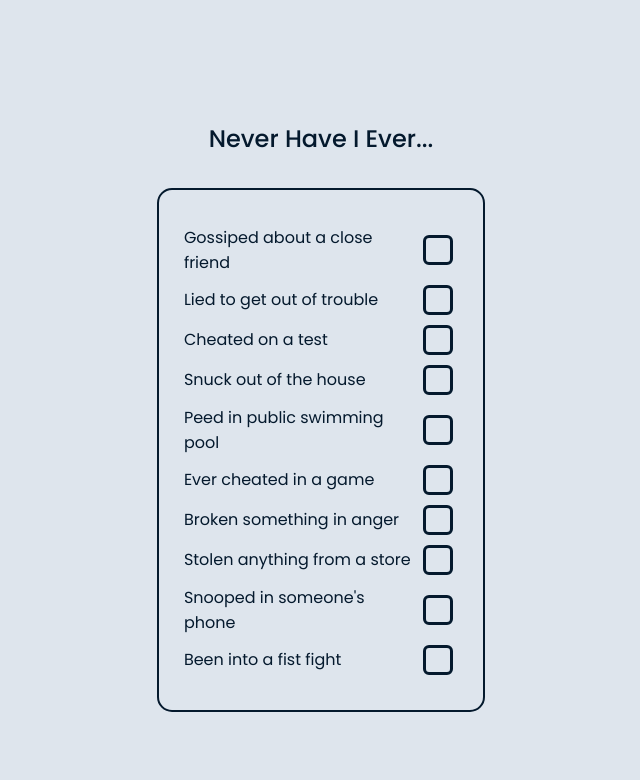
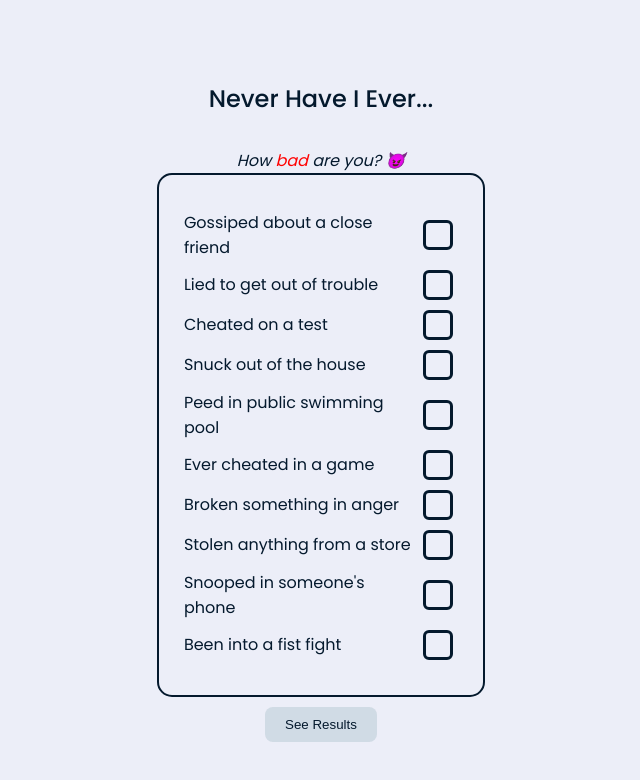
Before and after one commit to RheaP911/HaveYouEver, a plain HTML site: page index.html in a window 1280 px wide. Shown: the whole page, without its empty margins (319-959 px from the left). Drawn offline with Linux system fonts and the light colour scheme.

Commit message:
Added button

```diff
--- a/index.html
+++ b/index.html
@@ -14,6 +14,7 @@
 
     <div class="content">
         <span class="content-title">Never Have I Ever...</span>
+        <span class="content-subtitle">How <span>bad</span> are you? &#128520;</span>
         <div class="container">
             <div class="row">
                 <p>Gossiped about a close friend</p>
@@ -86,6 +87,7 @@
                 </label>
             </div>
         </div>
+        <button class="btn-result">See Results</button>
     </div>
 
     <script src="script.js"></script>
--- a/styles.css
+++ b/styles.css
@@ -15,7 +15,7 @@
     align-items: center;
     width: 100vw;
     height: 100vh;
-    background: #DEE5ED;
+    background: #ECEEF8;
     color: #04192d;
     transition: opacity 1s, visibility 1s;
     animation: bg 12s ease infinite;
@@ -57,7 +57,7 @@
     width: 150px;
     height: var(--height-of-loading-bar);
     border-radius: 30px;
-    background-color: rgba(0, 0, 0, 0.2);
+    background-color: rgba(255, 255, 255, 0.2);
     position: relative;
 }
 
@@ -91,6 +91,15 @@
     margin: 2rem;
     font-size: 1.5em;
     font-weight: 500;
+}
+
+.content-subtitle {
+    font-style: italic;
+    text-align: center;
+}
+
+.content-subtitle span {
+    color: red;
 }
 
 .container {
@@ -147,7 +156,7 @@ label span::after {
     bottom: 8px;
     width: 0px;
     height: 0px;
-    border: solid #04192d;
+    border: solid red;
     border-width: 0 6px 6px 0;
     transform: rotate(45deg);
     opacity: 0;
@@ -159,3 +168,19 @@ input:checked ~ span::after {
     height: 20px;
     opacity: 1;
 }
+
+.btn-result {
+    padding: 10px 20px;
+    margin: 10px;
+    border: none;
+    border-radius: 8px;
+    background: rgba(98, 142, 152, 0.2);
+    color: #04192d;
+    cursor: pointer;
+    transition-duration: 0.5s;
+}
+
+.btn-result:hover {
+    background: red;
+    color: white;
+}
```
